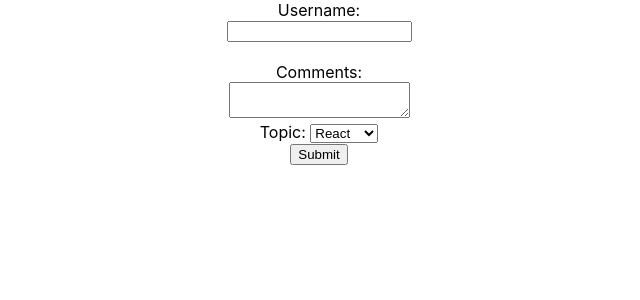
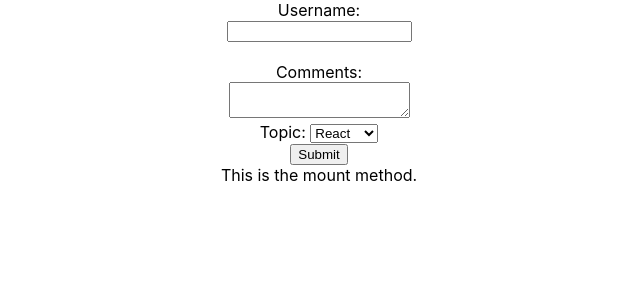
Before and after one commit to desaidhruv/React-Tutorial, a React (Create React App) app: page / in a window 1280 px wide. Shown: the top 300 px of the page, without its empty margins (321-961 px from the left). Built offline with nearby package versions, Linux system fonts and the light colour scheme.

Commit message:
Mounting Updated

```diff
--- a/src/components/Mounting.js
+++ b/src/components/Mounting.js
@@ -4,7 +4,7 @@ export class Mounting extends Component {
     render() {
         return (
             <div>
-
+                This is the mount method.
             </div>
         )
     }
```
